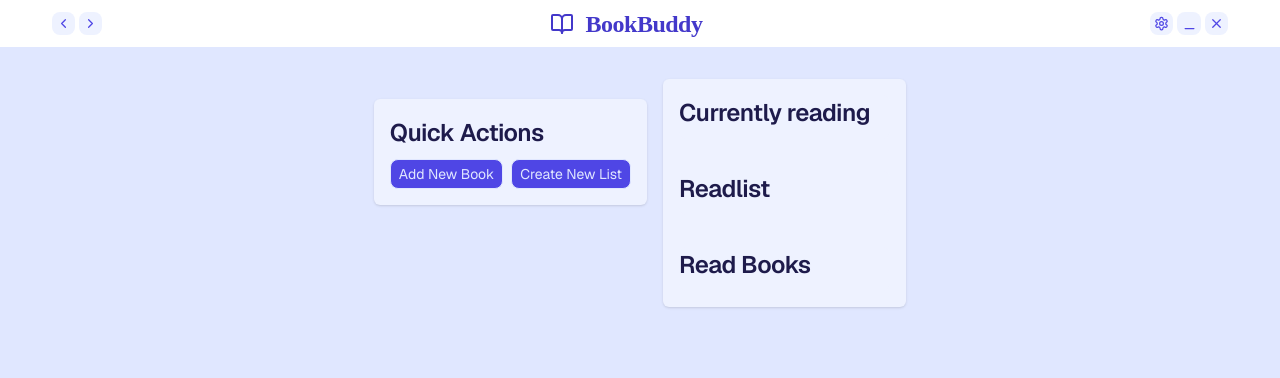
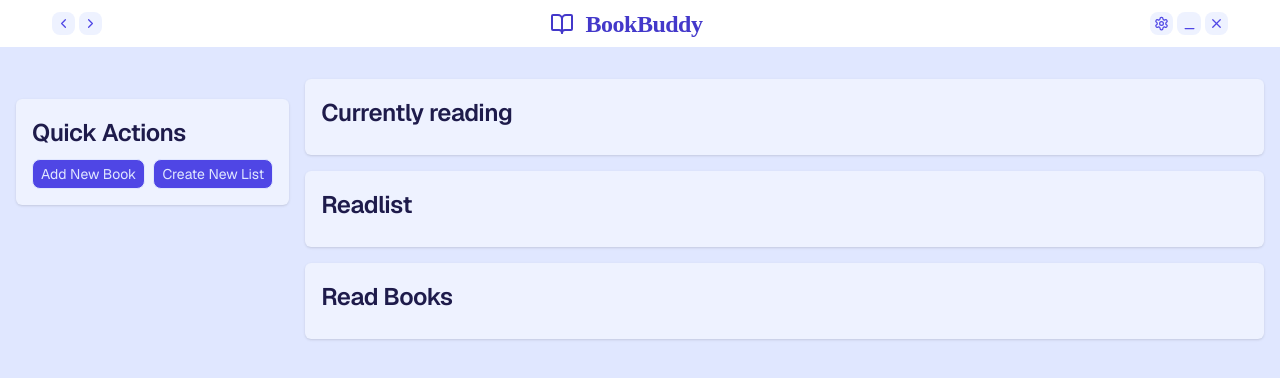
Before and after one commit to athinakantis/BookBuddy, a React (Vite) app: page / in a window 1280 px wide. Shown: the top 378 px of the page. Built offline with nearby package versions, Linux system fonts and the light colour scheme.

Commit message:
update Home Page components

```diff
--- a/src/components/List.tsx
+++ b/src/components/List.tsx
@@ -22,7 +22,7 @@ type ListProps = Readonly<{
 }>;
 
 export default function List(props: ListProps) {
-  const { listName, limit, filter, orderBy = "CREATED_AT", orderDirection = "DESC" } = props;
+  const { listName, limit = 2, filter, orderBy = "CREATED_AT", orderDirection = "DESC" } = props;
   const { loading, data, refetch } = useQuery(GET_BOOKS, {
     variables: {
       filter,
@@ -82,7 +82,7 @@ export default function List(props: ListProps) {
 
   return (
     <section
-      className="bg-card-muted rounded-lg relative flex flex-col grow hover:pointer h-full w-full space-y-2"
+      className="bg-card-muted relative flex flex-col grow hover:pointer h-fit w-full space-y-2  p-4 rounded-md shadow-sm"
       data-set-status={listName}
       onDrop={handleDrop}
       onDragEnter={handleDragEnter}
@@ -92,7 +92,7 @@ export default function List(props: ListProps) {
       <h2 className="flex">{listName}<span className="text-sm bg-bg-muted px-2 rounded-full  text-accent h-fit ml-1">{totalBooks} </span></h2>
 
       {!loading && (
-        <ul className="flex gap-2 grow flex-wrap">
+        <ul className="flex gap-2 grow lg:flex-wrap flex-col lg:flex-row">
           {totalBooks >= 1 &&
             books.map((book) => {
               if (canDrop) return null;
@@ -116,7 +116,7 @@ export default function List(props: ListProps) {
           )}
 
           {/* SEE ALL */}
-          {totalBooks > 2 && (
+          {totalBooks > limit && (
             <Button
               onClick={() => navigate(`/lists/${filter.status}`)}
               variant="secondary"
--- a/src/components/Lists.tsx
+++ b/src/components/Lists.tsx
@@ -1,9 +1,9 @@
 import List from "./List";
 
 export default function Lists() {
+
   return (
-    <section className="bg-card-muted p-4 rounded-md space-y-2 shadow-sm">
-      <div className="flex flex-col gap-8">
+    <section className="space-y-4 grow">
       <List
         filter={{ status: "READING" }}
         listName="Currently reading"
@@ -12,12 +12,13 @@ export default function Lists() {
       <List
         filter={{ status: "UNREAD" }}
         listName="Readlist"
+        limit={1}
       />
       <List
         filter={{ status: "READ" }}
         listName="Read Books"
         orderBy="FINISHED_AT"
+        limit={1}
       />
-      </div>
     </section>);
 }
--- a/src/components/QuickActions.tsx
+++ b/src/components/QuickActions.tsx
@@ -1,12 +1,15 @@
+import { useNavigate } from "react-router-dom";
 import Card from "./Card";
 import Button from "./custom/Button";
 
 export default function QuickActions() {
+  const navigate = useNavigate();
+
   return (
     <Card className="bg-card-muted space-y-2 sm:w-fit">
       <h2>Quick Actions</h2>
       <div className="flex gap-2 flex-wrap">
-        <Button variant="secondary">Add New Book</Button>
+        <Button variant="secondary" onClick={() => navigate(`/books/new`)}>Add New Book</Button>
         <Button variant="secondary">Create new list</Button>
       </div>
     </Card>
```
Lines whose indentation alone changed are shown as unchanged.
